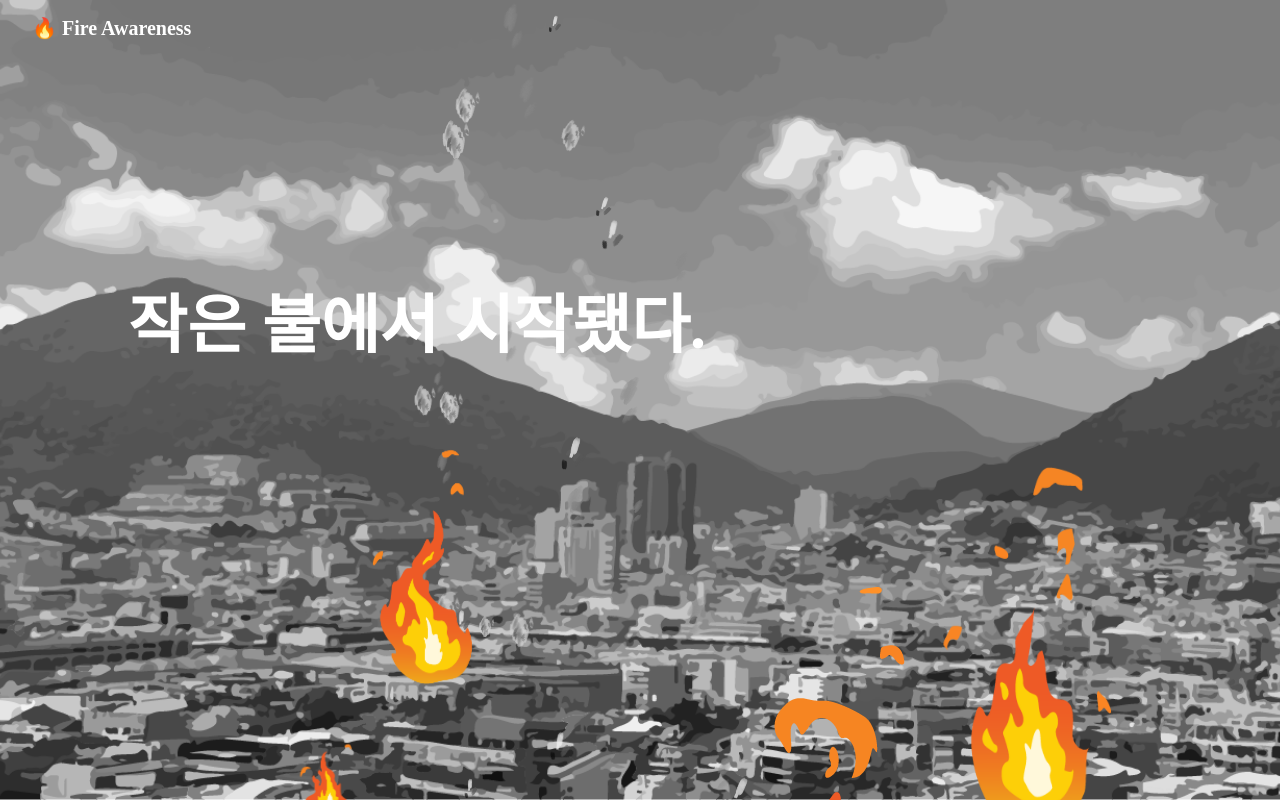
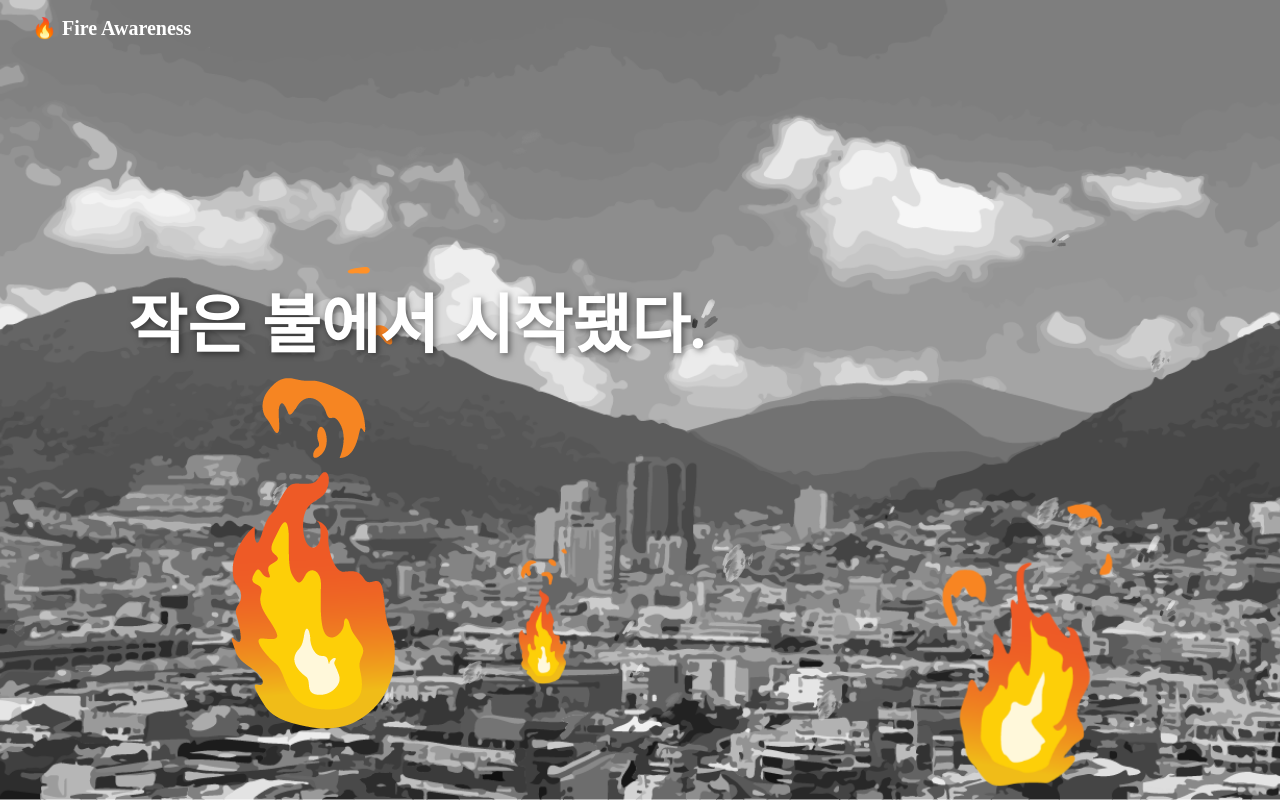
Before and after one commit to Leeyoungmin1/DT-10image, a React (Vite) app: page / in a window 1280 px wide. Built offline with nearby package versions, Linux system fonts and the light colour scheme; the HTML template or start-up script is replaced by a standard one.

Commit message:
불 위치 해결

```diff
--- a/src/App.jsx
+++ b/src/App.jsx
@@ -20,7 +20,7 @@ import clover2 from './assets/clover2.png';
 import clover3 from './assets/clover3.png';
 
 function App() {
-  const [fires, setFires] = useState([{ id: 1, x: '50%', y: '70%' }]);
+  const [fires, setFires] = useState([{ id: 1, x: '10%', y: '30%' }]);
   const [nextId, setNextId] = useState(2);
   const [showMessage, setShowMessage] = useState(false);
   const [showToast, setShowToast] = useState(false);
@@ -49,13 +49,15 @@ function App() {
         const newFire = {
           id: nextId,
           x: `${Math.random() * 70 + 10}%`,
-          y: `${Math.random() * 30 + 15}%`,
+          y: `${Math.random() * 30 + 10}%`,
           size: Math.random() * 40 + 50,
         };
+        console.log(...prev);
+        console.log(Math.random());
         return [...prev, newFire];
       });
       setNextId((id) => id + 1);
-    }, 1500);
+    }, 2000);
 
     return () => clearInterval(interval);
   }, [fires, nextId, showMessage]); // ✅ showMessage도 의존성에 포함
@@ -113,7 +115,7 @@ function App() {
             fontSize: '64px',
             fontWeight: 'bold',
             zIndex: 10,
-            // textShadow: '4px 4px 8px rgba(0, 0, 0, 0.7)',
+            textShadow: '2px 2px 6px rgba(0, 0, 0, 0.5)',
           }}
         >
           작은 불에서 시작됐다.
--- a/src/components/ParticleEffect.jsx
+++ b/src/components/ParticleEffect.jsx
@@ -21,14 +21,14 @@ const ParticleEffect = ({ images }) => {
 
       // 🎲 랜덤 위치 - 화면 위쪽부터 아래쪽까지 넓게
       const top = Math.random() * 100; // 0~100%
-      const leftOffset = Math.random() * 100; // 시작 위치 다양화
+      const leftOffset = Math.random() * 200; // 시작 위치 다양화
 
       particle.style.position = 'absolute';
       particle.style.width = `${size}px`;
       particle.style.height = `${size}px`;
       particle.style.top = `${top}%`;
-      particle.style.left = `-${leftOffset + 30}px`; // 왼쪽에서 다양하게 시작
-      particle.style.opacity = Math.random() * 0.5 + 0.1; // 0.5~1
+      particle.style.left = `-${leftOffset * 10}px`; // 왼쪽에서 다양하게 시작
+      particle.style.opacity = Math.random() * 0.5 + 0.5; // 0.5~1
       particle.style.pointerEvents = 'none';
       particle.style.animation = `floatRight ${
         5 + Math.random() * 3
--- a/src/index.css
+++ b/src/index.css
@@ -20,7 +20,7 @@ body {
     opacity: 1;
   }
   100% {
-    transform: translateX(4000px) rotate(360deg);
+    transform: translateX(6000px) rotate(360deg);
     opacity: 0;
   }
 }
```
